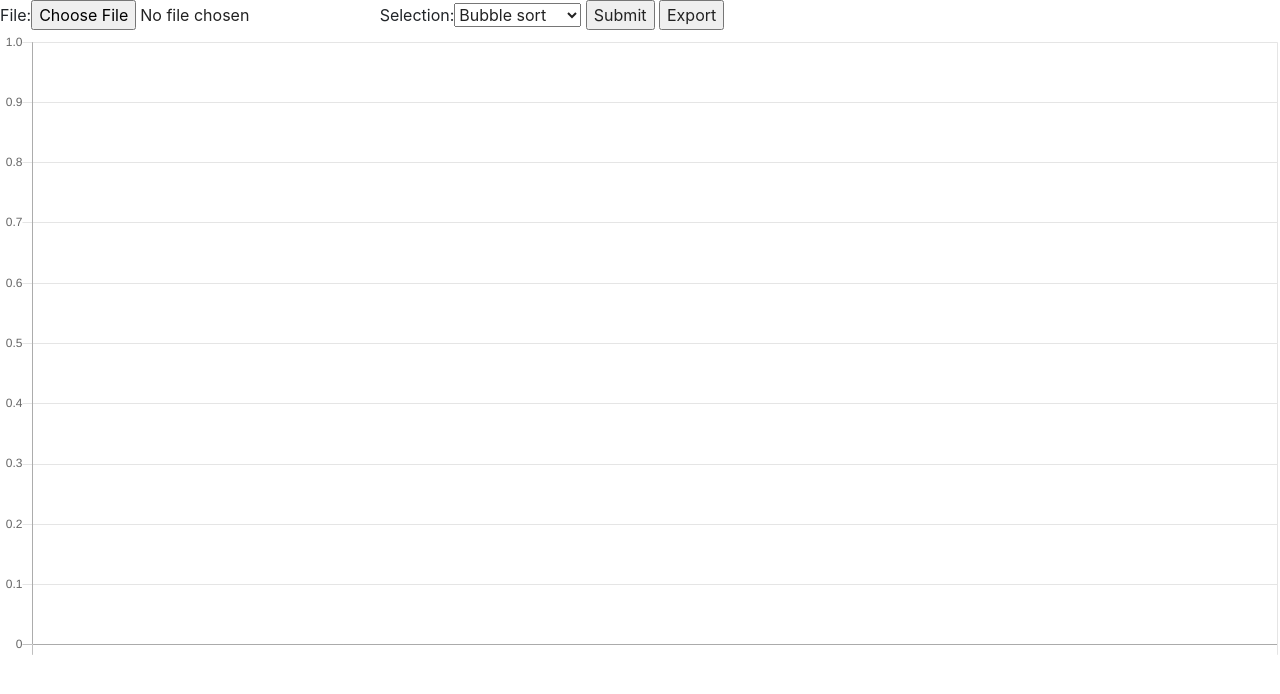
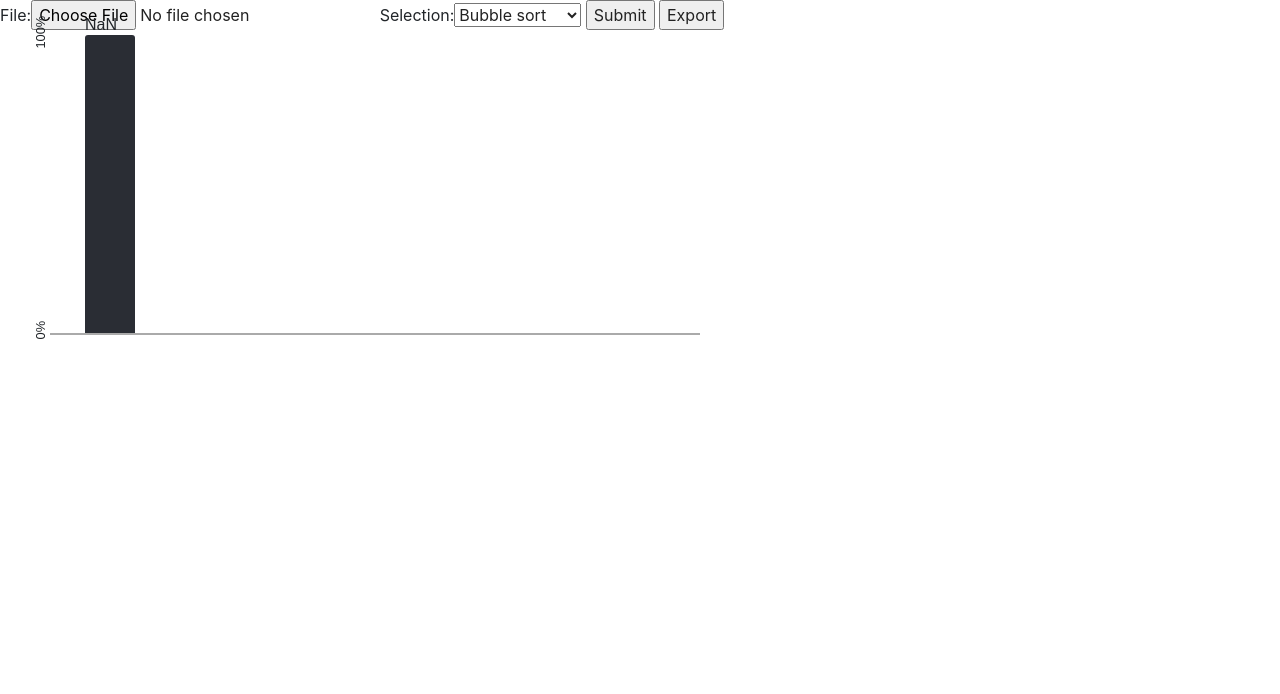
Before and after one commit to radupasparuga/algo-viewer, a Django app: page /sort in a window 1280 px wide. Shown: the part 56-750 px from the top of the page. Run offline with Django 3.2, Linux system fonts and the light colour scheme; some libraries are stand-ins or nearby versions.

Commit message:
Added custom bars for sorting

```diff
--- a/input.txt
+++ b/input.txt
@@ -1 +1 @@
-10000 23345 2388 19999
+7 6 3 9 4 10 2
--- a/output.txt
+++ b/output.txt
@@ -1 +1 @@
-2388 10000 19999 23345
+2 3 4 6 7 9 10
--- a/templates/sort.html
+++ b/templates/sort.html
@@ -8,6 +8,59 @@
     <!-- Bootstrap cdn -->
     <link rel="stylesheet" href="https://stackpath.bootstrapcdn.com/bootstrap/4.3.1/css/bootstrap.min.css" integrity="sha384-ggOyR0iXCbMQv3Xipma34MD+dH/1fQ784/j6cY/iJTQUOhcWr7x9JvoRxT2MZw1T" crossorigin="anonymous">
   </head>
+  <style>
+  .chart-wrap {
+    margin-left: 50px;
+    font-family: sans-serif;
+    height: 650px;
+    width: 300px;
+  }
+  .chart-wrap.vertical .grid {
+    transform: translateY(-175px) translateX(175px) rotate(-90deg);
+  }
+  .chart-wrap.vertical .grid .bar::after {
+    transform: translateY(-50%) rotate(90deg);
+    display: block;
+  }
+  .chart-wrap .grid {
+    position: relative;
+    padding: 5px 0 5px 0;
+    height: 100%;
+    width: 100%;
+    border-left: 2px solid #aaa;
+  }
+  .chart-wrap .grid::before {
+    font-size: 0.8em;
+    content: '0%';
+    position: absolute;
+    left: -0.5em;
+    top: -1.5em;
+  }
+  .chart-wrap .grid::after {
+    font-size: 0.8em;
+    content: '100%';
+    position: absolute;
+    right: -1.5em;
+    top: -1.5em;
+  }
+  .chart-wrap .bar {
+    width: var(--bar-value);
+    height: 50px;
+    margin: 30px 0;
+    background-color: #2A2D34;
+    border-radius: 0 3px 3px 0;
+  }
+  .chart-wrap .bar:hover {
+    opacity: 0.7;
+  }
+  .chart-wrap .bar::after {
+    content: attr(data-name);
+    margin-left: 100%;
+    padding: 10px;
+    display: inline-block;
+    white-space: nowrap;
+  }
+  </style>
   <body>
     <nav class="navbar navbar-expand-lg navbar-light bg-light">
       <button class="navbar-toggler" type="button" data-toggle="collapse" data-target="#navbarNav" aria-controls="navbarNav" aria-expanded="false" aria-label="Toggle navigation">
@@ -45,9 +98,9 @@
     </div>
 
     <!-- Sort animation -->
-    <canvas id="sortAnimation"></canvas>
-    <!-- Chart.js cdn -->
-    <script src="https://cdnjs.cloudflare.com/ajax/libs/Chart.js/2.8.0/Chart.bundle.min.js"></script>
+    <div class="chart-wrap vertical">
+      <div class="grid" id="sortBars"> </div>
+    </div>
     <!--Bootsrap js cdn -->
     <script src="https://code.jquery.com/jquery-3.3.1.slim.min.js" integrity="sha384-q8i/X+965DzO0rT7abK41JStQIAqVgRVzpbzo5smXKp4YfRvH+8abtTE1Pi6jizo" crossorigin="anonymous"></script>
     <script src="https://cdnjs.cloudflare.com/ajax/libs/popper.js/1.14.7/umd/popper.min.js" integrity="sha384-UO2eT0CpHqdSJQ6hJty5KVphtPhzWj9WO1clHTMGa3JDZwrnQq4sF86dIHNDz0W1" crossorigin="anonymous"></script>
@@ -57,25 +110,14 @@
       var data = array.split(' ').map(function(item) {
         return parseInt(item, 10)
       })
-      console.log(data)
-      var ctx = document.getElementById('sortAnimation').getContext('2d');
-      var bar = new Chart(ctx, {
-        type: 'bar',
-        data: {
-          labels: array.split(' '),
-          datasets: [
-            {
-              label: "numbers",
-              data: data
-            }
-          ]
-        },
-        options: {
-          legend: { display: false },
-          title: {
-            display: false,
-          }}
-      });
+      var bars = document.getElementById('sortBars');
+      for(var i = 0; i < data.length; ++i) {
+        var div = document.createElement("div");
+        div.setAttribute('class', 'bar');
+        div.setAttribute('style', '--bar-value:'+data[i]+'%;');
+        div.setAttribute('data-name', data[i]);
+        bars.appendChild(div);
+      }
     </script>
   </body>
 </html>
```
